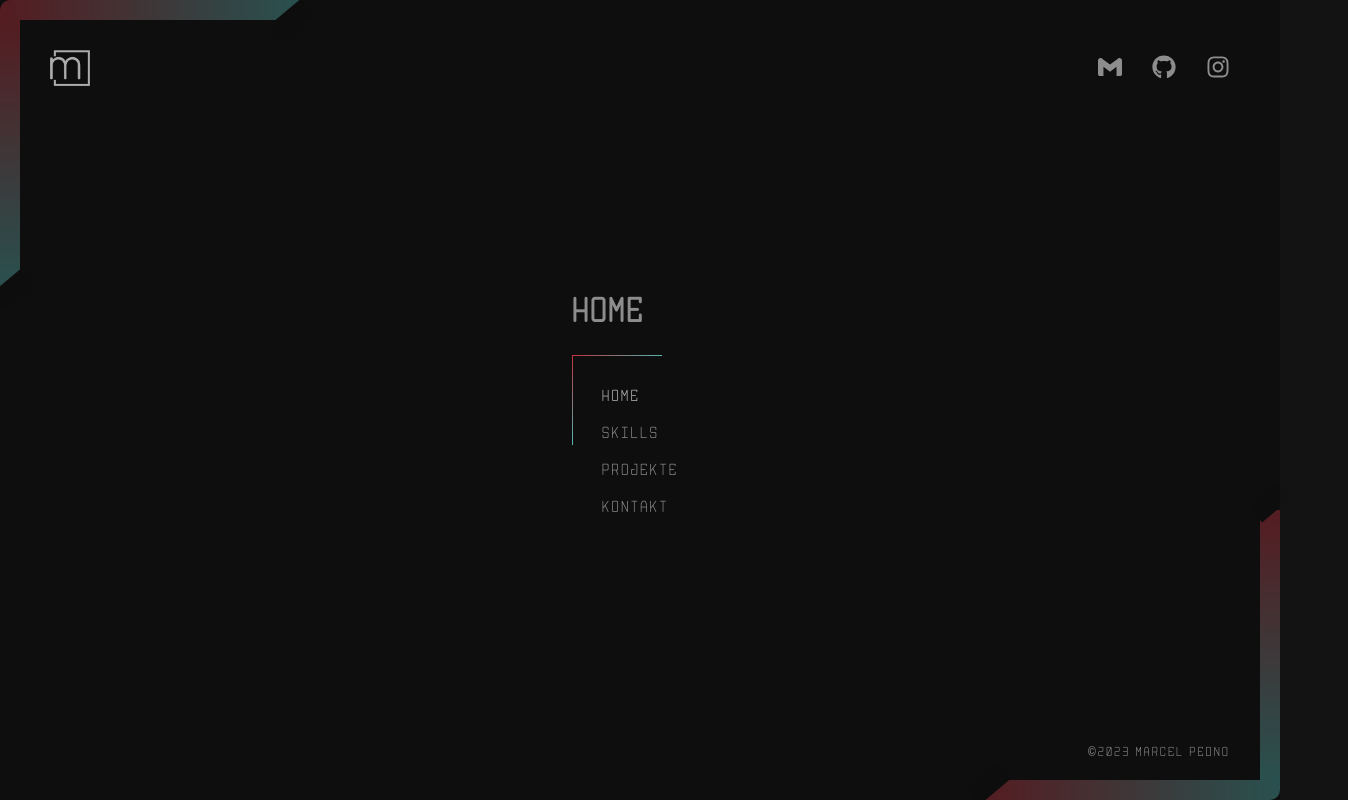
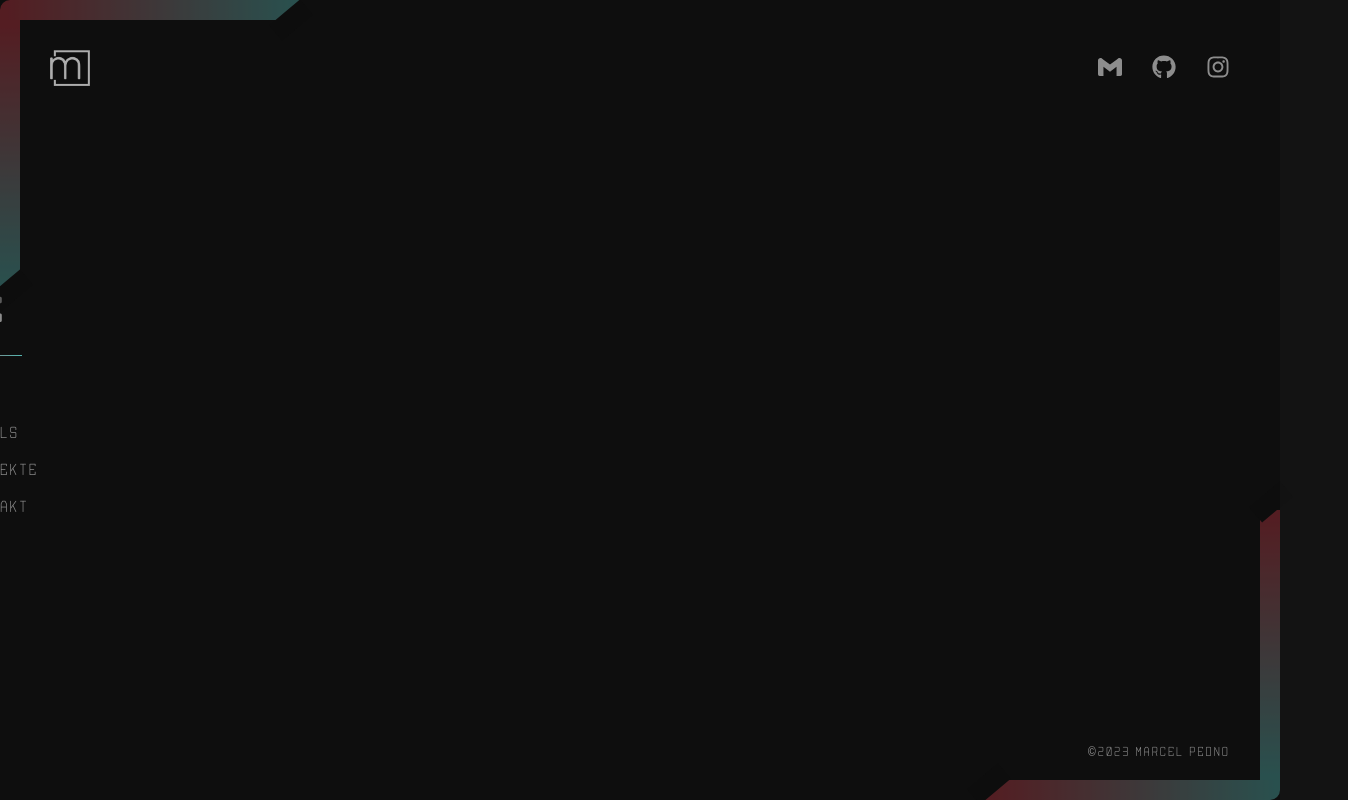
Before and after one commit to marceelp/my-portfolio, a React (Vite) app: page /my-portfolio/kontakt in a window 1280 px wide. Shown: the whole page, 1348 px wide, since content can reach past the window. Built offline with nearby package versions, Linux system fonts and the light colour scheme.

Commit message:
activate canvas background again

```diff
--- a/src/App.jsx
+++ b/src/App.jsx
@@ -25,7 +25,7 @@
         </Routes>
         <Nav />
         <Frame />
-        {/* <CanvasBackground /> */}
+        <CanvasBackground />
       </div>
     </PageProvider>
   );
--- a/src/index.css
+++ b/src/index.css
@@ -133,7 +133,6 @@
   }
 
   section {
-    /* height: 100%; */
     padding-top: 20rem;
     width: 80vw;
   }
```
Also changed, not shown: src/components/nav/nav.css (+0 -9 lines).
